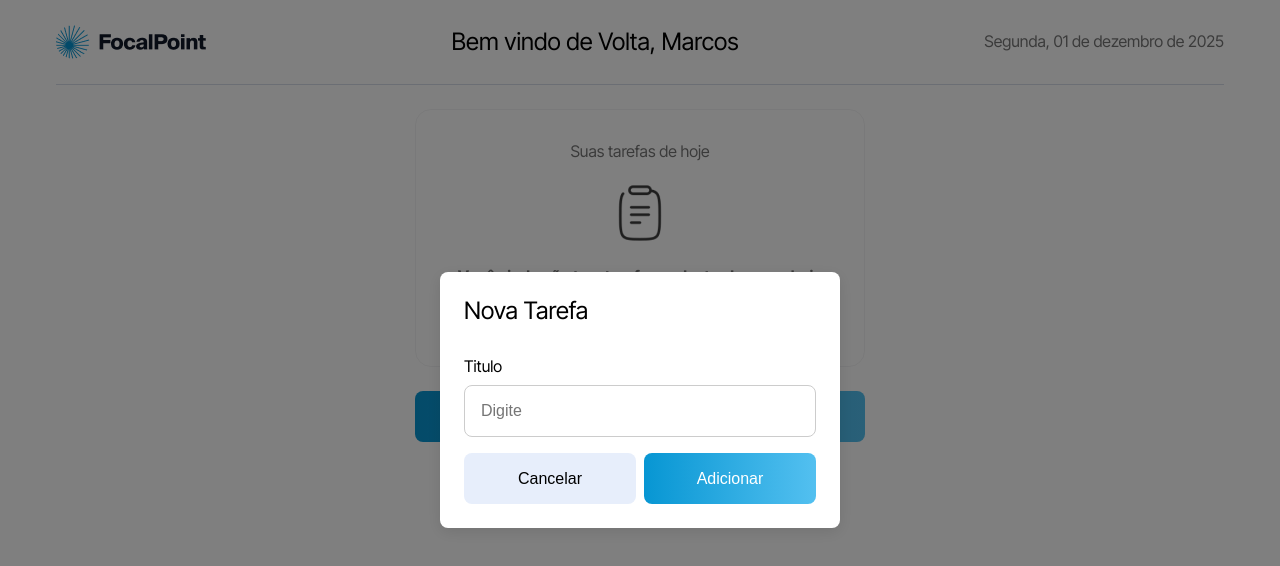
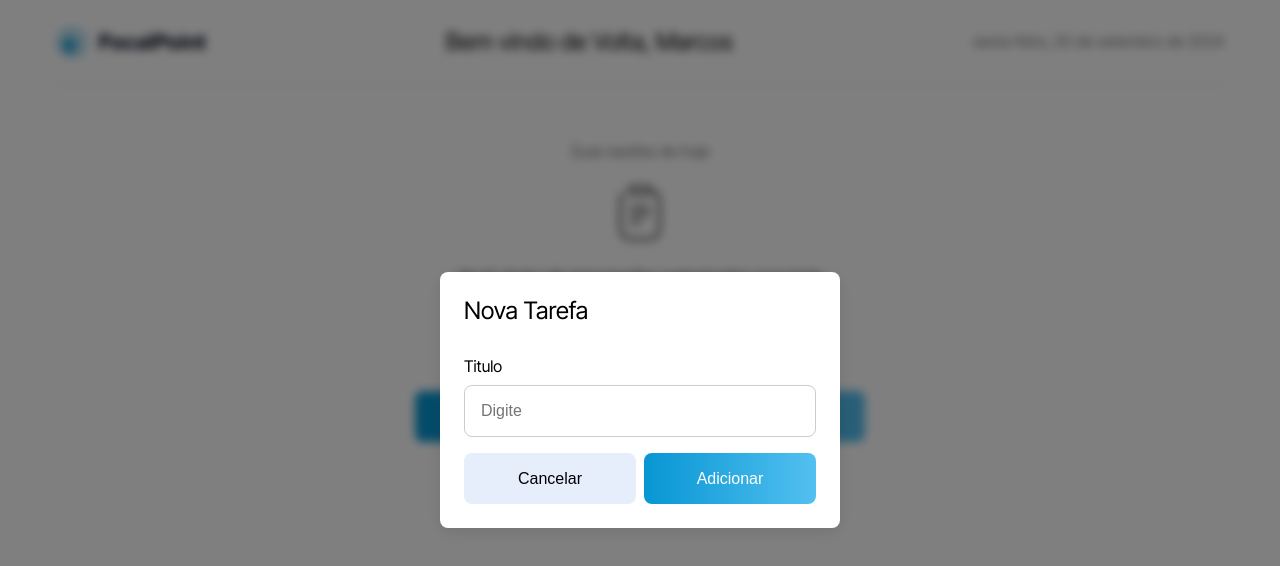
Before and after one commit to Wesley-Medeiros/desafio-tecnico-legaplan, a Next.js app: page / in a window 1280 px wide. Both pictures are taken after a click on the button "Adicionar nova tarefa". Shown: the top 566 px of the page. Built offline with nearby package versions, Linux system fonts and the light colour scheme.

Commit message:
feat: finalização do web

```diff
--- a/package.json
+++ b/package.json
@@ -9,9 +9,11 @@
     "lint": "next lint"
   },
   "dependencies": {
+    "date-fns": "^4.1.0",
     "next": "14.2.12",
     "react": "^18",
     "react-dom": "^18",
+    "react-icons": "^5.3.0",
     "sass": "^1.79.1"
   },
   "devDependencies": {
--- a/src/header/index.tsx
+++ b/src/header/index.tsx
@@ -1,14 +1,22 @@
 import styles from "./styles.module.scss";
-import Image from 'next/image'
-import LOGO from "../../public/logo.png"
+import Image from 'next/image';
+import LOGO from "../../public/logo.png";
 
 export function Header() {
+    const newDate = new Date();
+
+    const dateFormatter = (date: Date) => {
+        return new Intl.DateTimeFormat('pt-BR', {
+            dateStyle: 'full'
+        }).format(date);
+    }
+
     return (
         <header className={styles.header}>
             <div>
-            <Image src={LOGO} alt="Logo"/>
+                <Image src={LOGO} alt="Logo" />
                 <h1>Bem vindo de Volta, Marcos</h1>
-                <p>Segunda, 01 de dezembro de 2025</p>
+                <p>{dateFormatter(newDate)}</p>
             </div>
         </header>
     );
--- a/src/tasks/index.tsx
+++ b/src/tasks/index.tsx
@@ -5,7 +5,7 @@ import { TrashSVG } from "@/components/trashSVG";
 import ClipBoard from "../../public/Clipboard.png";
 import styles from "./styles.module.scss";
 import Image from "next/image";
-
+import { GoCheckbox } from "react-icons/go";
 interface ITask {
     id: string;
     title: string;
@@ -97,6 +97,9 @@ export function Tasks() {
                                             checked={task.isCompleted}
                                             onChange={() => toggleTaskCompletion(task.id)}
                                         />
+                                        {task.isCompleted && (
+                                            <GoCheckbox className={styles.checkboxIcon} />
+                                        )}
                                         <div>
                                             <p className={task.isCompleted ? styles.completedTaskTitle : ''}>
                                                 {task.title}
@@ -125,6 +128,9 @@ export function Tasks() {
                                             checked={task.isCompleted}
                                             onChange={() => toggleTaskCompletion(task.id)}
                                         />
+                                        {task.isCompleted && (
+                                            <GoCheckbox className={styles.checkboxIcon} style={{ fill: '#0796D3' }} />
+                                        )}
                                         <div>
                                             <p className={task.isCompleted ? styles.completedTaskTitle : ''}>
                                                 {task.title}
@@ -156,7 +162,7 @@ export function Tasks() {
                                 </label>
                                 <div className={styles.modalActions}>
                                     <button type="button" onClick={closeModal}>Cancelar</button>
-                                    <button type="submit">Adicionar</button>
+                                    <button type="submit" disabled={!title}>Adicionar</button>
                                 </div>
                             </form>
                         </div>
--- a/src/tasks/styles.module.scss
+++ b/src/tasks/styles.module.scss
@@ -67,6 +67,30 @@
                         background-color: #F7F9FD;
                     }
 
+                    input:checked {
+                        background: #A0DCF6;
+                        border: none;
+                    }
+
+                    input {
+                        appearance: none;
+                        position: relative;
+                        width: 25px;
+                        height: 20px;
+                        border: 1px solid #D7DDE9;
+                        border-radius: 4px;
+                    }
+
+                    .checkboxIcon {
+                        position: absolute;
+                        margin-left: -3px;
+                        width: 24px;
+                        height: 24px;
+                        color: #0796D3;
+
+                    }
+
+
                     div {
                         margin-right: auto;
 
@@ -118,8 +142,6 @@
             }
         }
 
-
-
         .modalOverlay {
             position: fixed;
             top: 0;
@@ -131,6 +153,10 @@
             align-items: center;
             justify-content: center;
             z-index: 1000;
+            backdrop-filter: blur(5px); /* Efeito de blur */
+            display: flex;
+            justify-content: center;
+            align-items: center;
 
             .modal {
                 background-color: white;
@@ -196,6 +222,10 @@
                             background-color: #D7E1F5;
                             color: #333333;
                         }
+                    }
+
+                    button:last-child:disabled {
+                        cursor: not-allowed;
                     }
 
 
```
Also changed, not shown: 1 other file (tests, documents, lock files or other folders).
